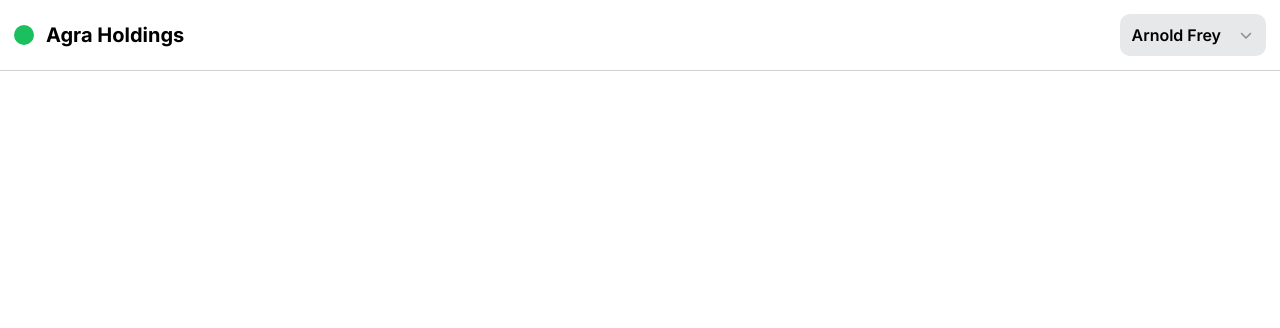
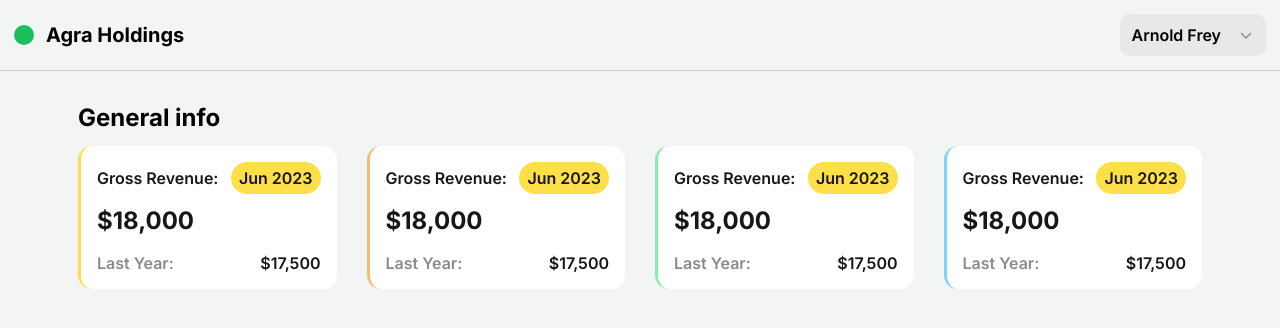
Before and after one commit to nick20name17/agra-holdings, a Next.js app: page / in a window 1280 px wide. Shown: the top 328 px of the page. Built offline with nearby package versions, Linux system fonts and the light colour scheme.

Commit message:
add general info component

```diff
--- a/src/app/page.tsx
+++ b/src/app/page.tsx
@@ -1,3 +1,9 @@
+import { GeneralInfo } from 'components/GeneralInfo/GeneralInfo'
+
 export default function Home() {
-	return <main></main>
+	return (
+		<main>
+			<GeneralInfo />
+		</main>
+	)
 }
--- a/src/assets/styles/base/_reset.scss
+++ b/src/assets/styles/base/_reset.scss
@@ -7,9 +7,9 @@
 	font: inherit;
 }
 
-html {
-	color-scheme: dark light;
-}
+// html {
+// 	color-scheme: dark light;
+// }
 
 body {
 	min-height: 100vh;
--- a/src/assets/styles/base/_settings.scss
+++ b/src/assets/styles/base/_settings.scss
@@ -1,3 +1,7 @@
+body {
+	background-color: var(--clr-dark-100);
+}
+
 .container {
 	max-width: var(--container-width);
 	padding: var(--content-padding);
--- a/src/assets/styles/base/_vars.scss
+++ b/src/assets/styles/base/_vars.scss
@@ -10,6 +10,7 @@
 	--clr-dark-500: #8b8b8b;
 	--clr-dark-300: #d0d0d0;
 	--clr-dark-200: #e7e8e9;
+	--clr-dark-100: #f3f4f4;
 	--clr-light: #fff;
 
 	--fs-700: 30px;
--- a/src/assets/styles/components/_typography.scss
+++ b/src/assets/styles/components/_typography.scss
@@ -56,14 +56,18 @@
 		color: var(--clr-dark-200);
 	}
 
+	&_dark-100 {
+		color: var(--clr-dark-100);
+	}
+
 	&_light {
 		color: var(--clr-light);
 	}
 }
 
 .first-heading {
-	@include text(--fs-700, var(--clr-dark-800), 107%, 600);
+	@include text(var(--fs-700), var(--clr-dark-800), 107%, 600);
 }
 .second-heading {
-	@include text(--fs-600, var(--clr-dark-700), 100%, 700);
+	@include text(var(--fs-600), var(--clr-dark-700), 100%, 700);
 }
--- a/src/assets/styles/index.scss
+++ b/src/assets/styles/index.scss
@@ -1,6 +1,7 @@
 @import 'base/vars';
 @import 'base/mixins';
 @import 'base/reset';
+@import 'base/settings';
 
 @import 'components/borders';
 @import 'components/typography';
--- /dev/null
+++ b/src/components/GeneralInfo/Card/Card.module.scss
@@ -0,0 +1,43 @@
+@import 'assets/styles/base/mixins';
+
+.card {
+	min-width: 257px;
+	background-color: var(--clr-light);
+	padding: 16px;
+	border-radius: var(--radius-400);
+
+	.header {
+		.date {
+			background-color: #fddf49;
+			border-radius: 100vh;
+			padding: 6px 8px;
+		}
+	}
+
+	.body {
+		margin-top: 12px;
+	}
+
+	.footer {
+		margin-top: 18px;
+	}
+
+	.header,
+	.footer {
+		@include flex-all-sb;
+		column-gap: 10px;
+	}
+
+	&:nth-child(1) {
+		@include border(#fddf49, left, 3px);
+	}
+	&:nth-child(2) {
+		@include border(#fdba72, left, 3px);
+	}
+	&:nth-child(3) {
+		@include border(#85efac, left, 3px);
+	}
+	&:nth-child(4) {
+		@include border(#7ed4fc, left, 3px);
+	}
+}
--- /dev/null
+++ b/src/components/GeneralInfo/Card/Card.tsx
@@ -0,0 +1,21 @@
+import styles from './Card.module.scss'
+
+export const Card = () => {
+	return (
+		<article
+			className={`text_fs-300 text_dark-800 text_semi-bold ${styles.card}`}
+		>
+			<div className={styles.header}>
+				<h3 className=' '>Gross Revenue:</h3>
+				<span className={styles.date}>Jun 2023</span>
+			</div>
+			<div className={styles.body}>
+				<div className='text_fs-600 text_bold'>$18,000</div>
+			</div>
+			<div className={styles.footer}>
+				<span className='text_dark-500'>Last Year:</span>
+				<span>$17,500</span>
+			</div>
+		</article>
+	)
+}
--- /dev/null
+++ b/src/components/GeneralInfo/GeneralInfo.module.scss
@@ -0,0 +1,12 @@
+@import 'assets/styles/base/mixins';
+
+.section {
+	margin-top: 21px;
+
+	.cards {
+		display: grid;
+		grid-template-columns: repeat(auto-fit, minmax(256px, 1fr));
+		gap: 30px;
+		margin-top: 16px;
+	}
+}
--- /dev/null
+++ b/src/components/GeneralInfo/GeneralInfo.tsx
@@ -0,0 +1,18 @@
+import { Card } from './Card/Card'
+import styles from './GeneralInfo.module.scss'
+
+export const GeneralInfo = () => {
+	return (
+		<section className={styles.section}>
+			<div className='container'>
+				<h2 className='second-heading'>General info</h2>
+				<div className={styles.cards}>
+					<Card />
+					<Card />
+					<Card />
+					<Card />
+				</div>
+			</div>
+		</section>
+	)
+}
```
